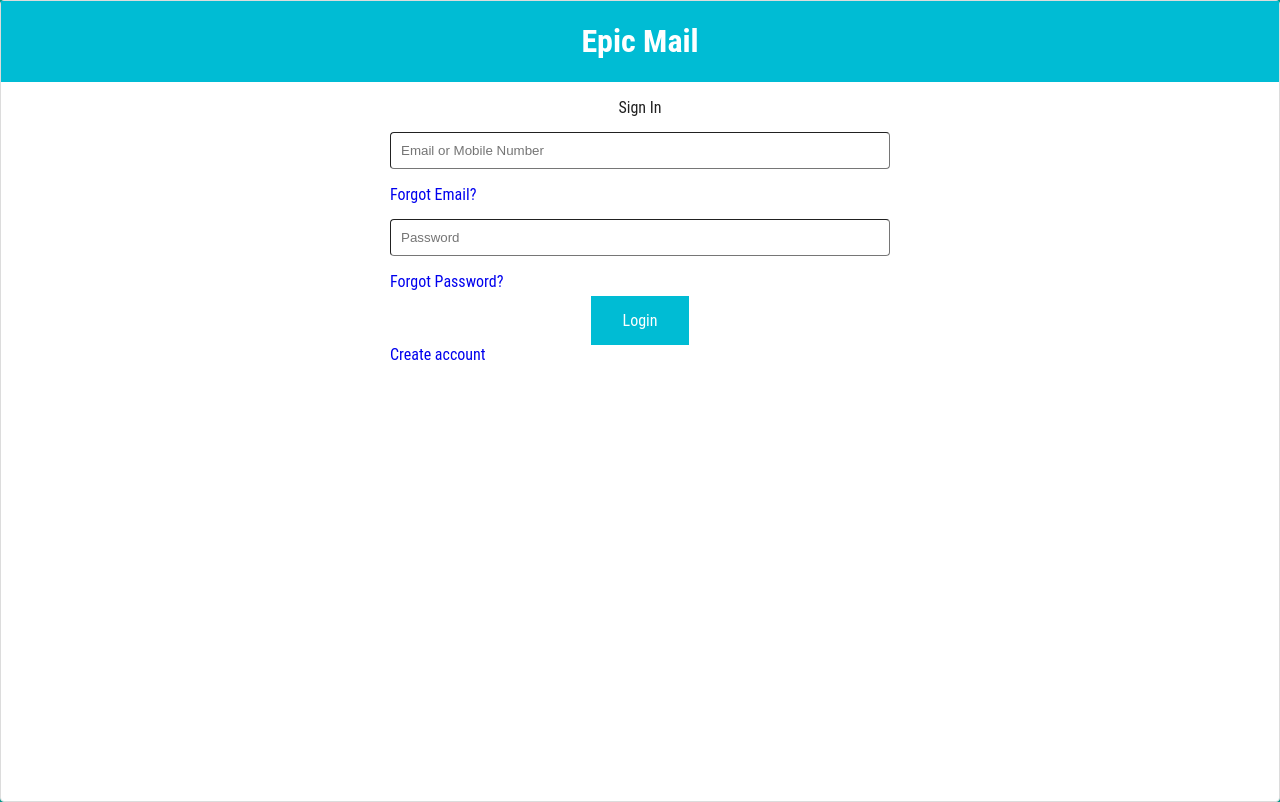
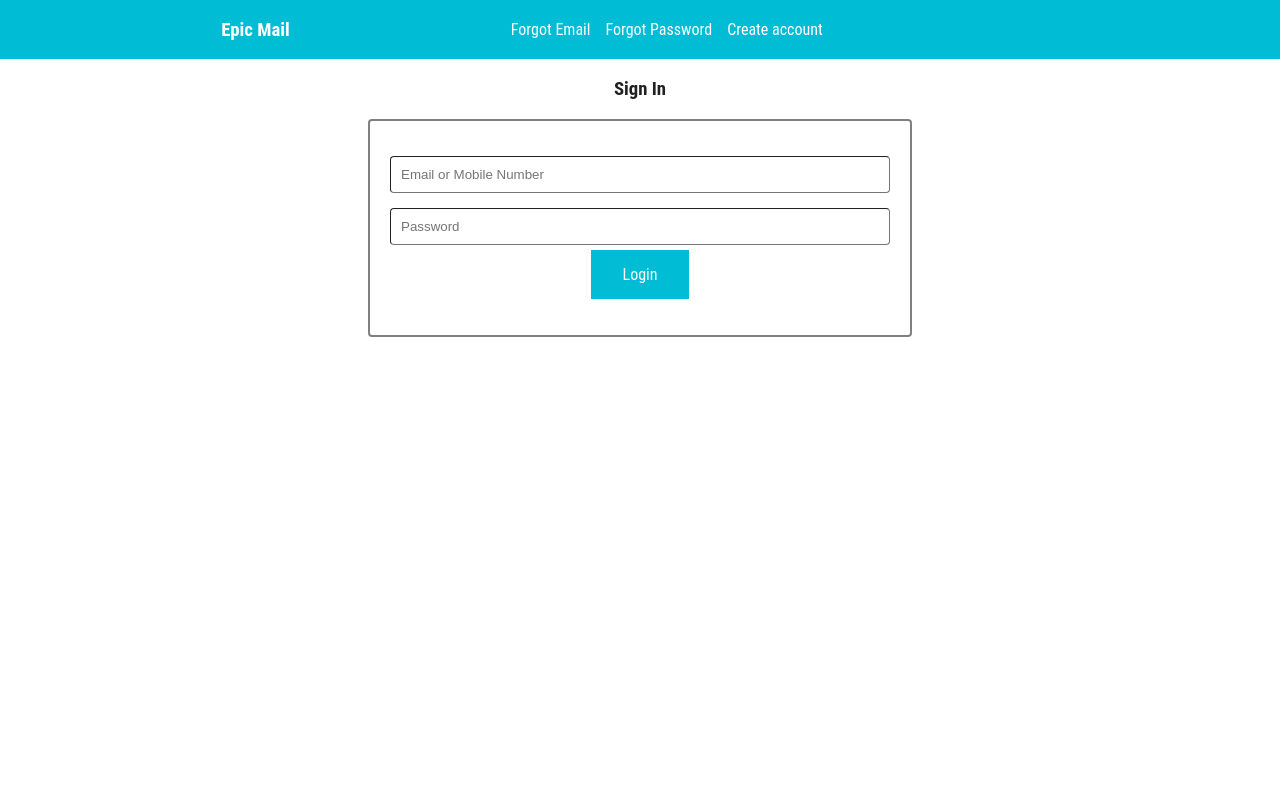
Before and after one commit to EziamakaNV/epicmail, a plain HTML site: page index.html in a window 1280 px wide. Drawn offline with Linux system fonts and the light colour scheme.

Commit message:
Chore(UI): Implement fix for gh-pages UI
- Work on the header for full screen. The "Epic mail" should be to the left.
- For the full screen there should be no drop-down menu.
- All links should be in the header

[Finishes 164580923]

```diff
--- a/UI/Style/Style.css
+++ b/UI/Style/Style.css
@@ -4,7 +4,7 @@ body{
     font-family: 'Roboto Condensed', sans-serif;
     margin: 0;
     height: auto;
-    background-color: #009688;
+    background-color: #FFFFFF;
 }
 
 header{
@@ -39,8 +39,6 @@ header{
 main {
     background-color: #FFFFFF;
     color: #212121;
-    border: 1px solid gainsboro;
-    border-radius: 4px;
     height: 100%
 }
 
@@ -57,6 +55,9 @@ section{
 
 section#form-section{
     max-width: 500px;
+    border: 2px solid grey;
+    border-radius: 4px;
+    padding: 20px
 }
 
 #form-section .input{
@@ -359,11 +360,8 @@ img{
     height:35px;
 }
 
+
 @media(min-width:700px){
-    main{
-        border: 1px solid gainsboro;
-        border-radius: 4px;
-    }
 
     .dropdown{
         display: none
@@ -371,11 +369,7 @@ img{
     nav{
         display: block
     }
-}
-
-@media(max-width:700px){
-    main.landing {
-        border: 1px solid gainsboro;
-        border-radius: 4px;
+    .hide{
+        display: none
     }
 }
--- a/index.html
+++ b/index.html
@@ -10,26 +10,34 @@
     <main class='landing'>
         <header class="flex-wrapper">
             <div id="page-title">
-                <h1>
+                <h3>
                     Epic Mail
-                </h1>
+                </h3>
             </div>
+            <nav>
+                <ul>
+                    <li><a href="UI/Forgotemail.html">Forgot Email</a></li>
+                    <li><a href="UI/Resetpassword.html">Forgot Password</a></li>
+                    <li><a href="UI/Signup.html">Create account</a></li>
+                </ul>
+            </nav>
+            <div></div>
         </header>
         <section id="heading-message">
-            <p>Sign In </p>
+            <h3>Sign In </h3>
         </section>
         <section id="form-section">
             <form action="" method="post">
                 <div id="email-phone-section">
                     <div id="email-phone">
                         <input class="input" type="text" name=""  placeholder="Email or Mobile Number" required>
-                        <p><a href="UI/Forgotemail.html">Forgot Email?</a></p>
+                        <p class="hide"><a href="UI/Forgotemail.html">Forgot Email?</a></p>
                     </div>
                 </div>
                 <div id="password-section">
                     <div id="password">
                             <input class="input" type="password" name=""  placeholder="Password" required>
-                            <p><a href="UI/Resetpassword.html">Forgot Password?</a></p>
+                            <p class="hide"><a href="UI/Resetpassword.html">Forgot Password?</a></p>
                     </div>
                 </div>
                 <div id="form-bottom">
@@ -40,7 +48,7 @@
                         <button type="submit">Login</button>
                     </div> -->
                 </div>
-                <div>
+                <div class="hide">
                     <a href="UI/Signup.html">Create account</a>
                </div>
             </form>
```
Also changed, not shown: UI/Signin.html (+14 -6 lines), UI/Signup.html (+13 -8 lines).
